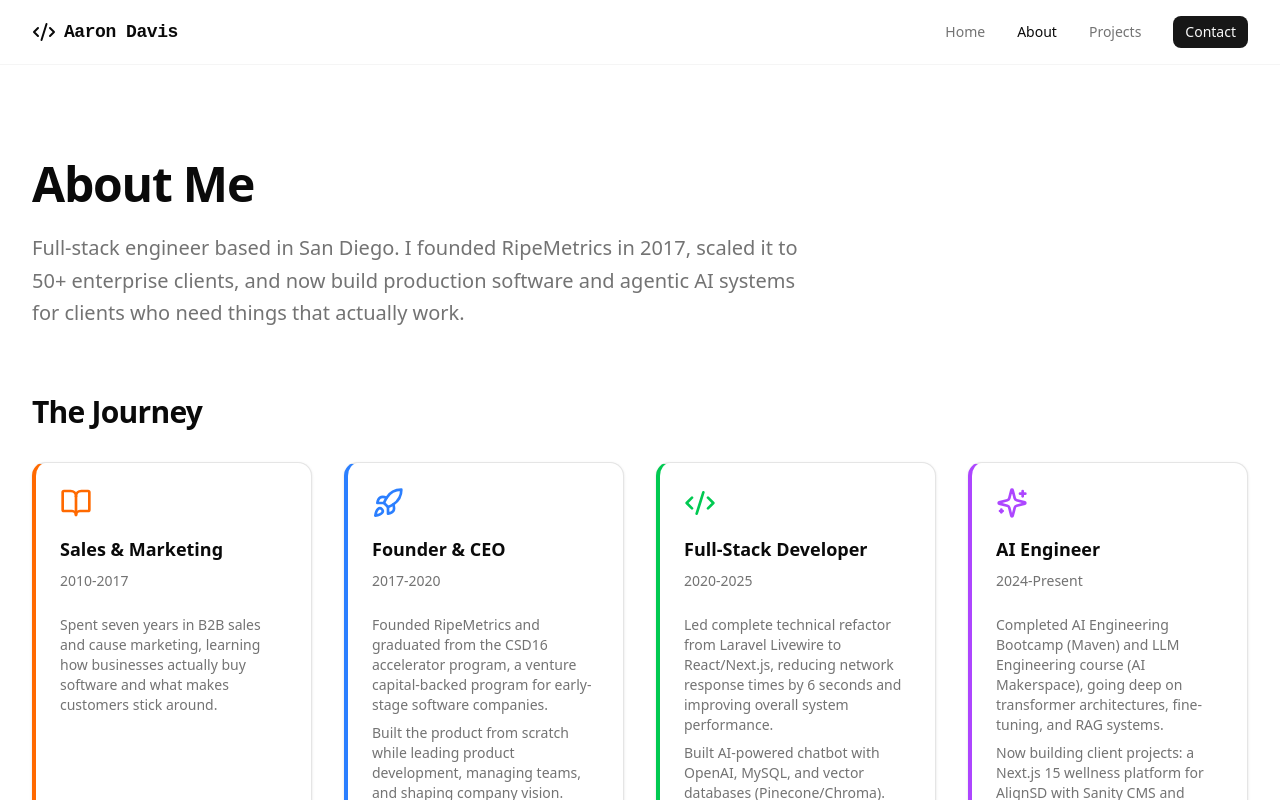
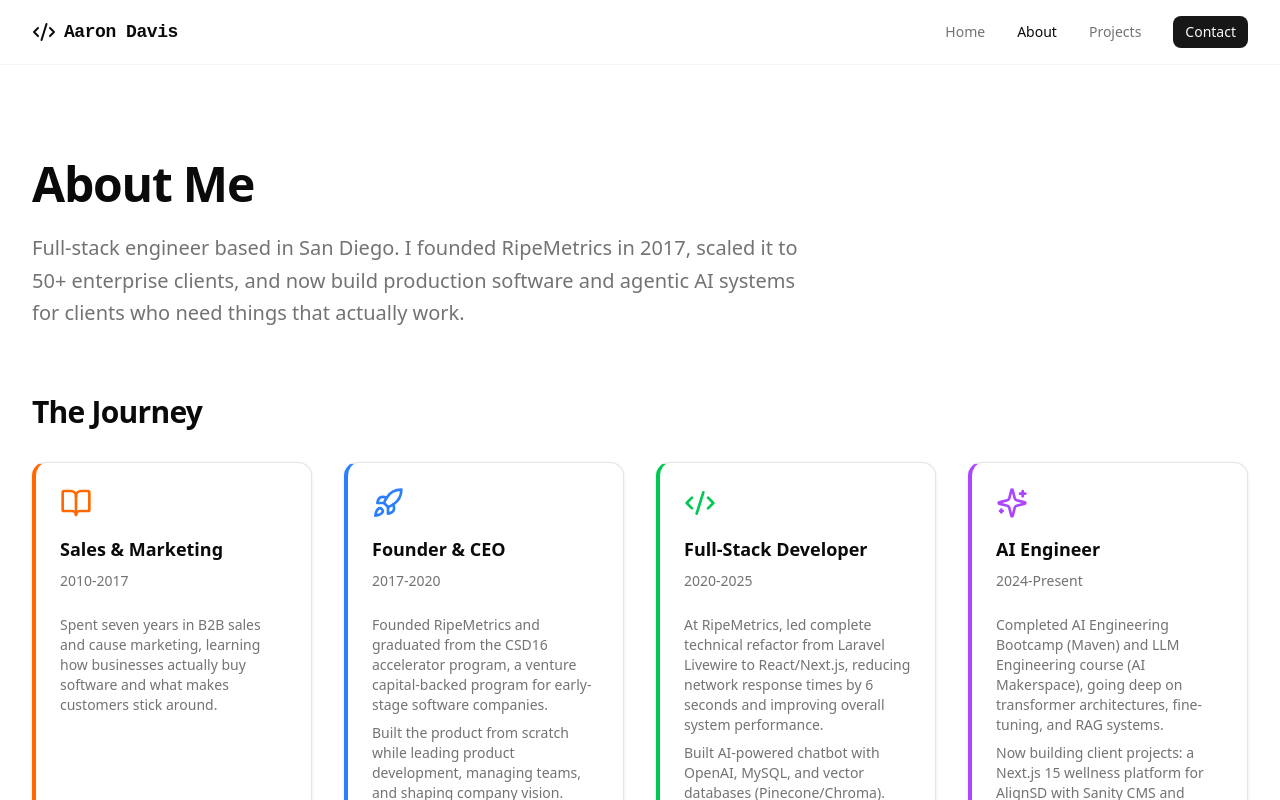
Before and after one commit to arndvs/arndvs, a Next.js app: page /about in a window 1280 px wide. Shown: the top 800 px of the page. Built offline with nearby package versions, Linux system fonts and the light colour scheme.

Commit message:
content(about): clarify Full-Stack phase is RipeMetrics work

```diff
--- a/src/app/about/page.tsx
+++ b/src/app/about/page.tsx
@@ -55,7 +55,7 @@ const aboutPageData = {
         period: "2020-2025",
         color: "green",
         description: [
-          "Led complete technical refactor from Laravel Livewire to React/Next.js, reducing network response times by 6 seconds and improving overall system performance.",
+          "At RipeMetrics, led complete technical refactor from Laravel Livewire to React/Next.js, reducing network response times by 6 seconds and improving overall system performance.",
           "Built AI-powered chatbot with OpenAI, MySQL, and vector databases (Pinecone/Chroma). Created website content extraction system reducing client onboarding from 20 minutes to 2 minutes.",
           "Scaled platform to 50+ enterprise clients processing thousands of customer interactions daily, while maintaining 95%+ system uptime.",
         ],
```
